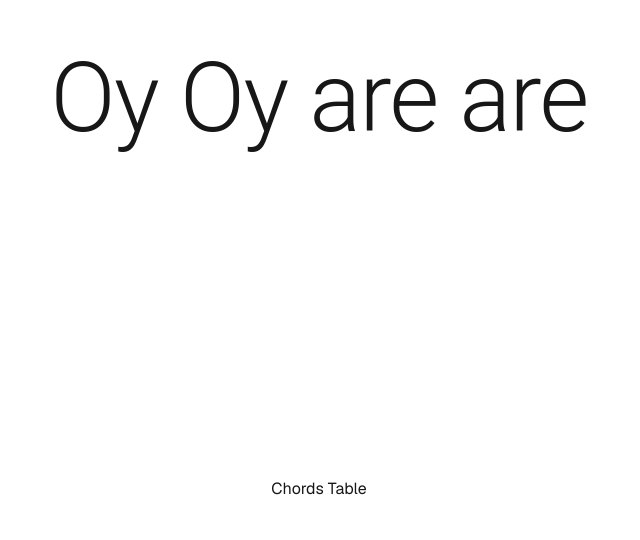
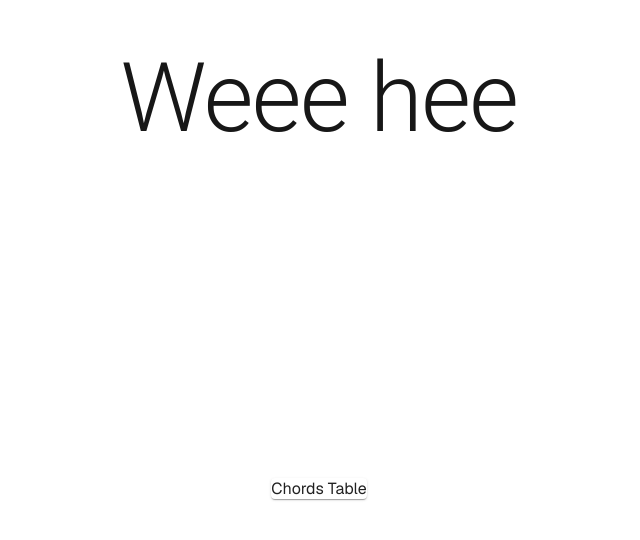
Before and after one commit to twohiccups/music-stuff, a Next.js app: page / in a window 1280 px wide. Shown: the top 540 px of the page, without its empty margins (321-961 px from the left). Built offline with nearby package versions, Linux system fonts and the light colour scheme; what @mui/material-nextjs would draw is missing.

Commit message:
feat: added export script

```diff
--- a/package.json
+++ b/package.json
@@ -6,7 +6,8 @@
     "dev": "next dev --turbopack",
     "build": "next build",
     "start": "next start",
-    "lint": "next lint"
+    "lint": "next lint",
+    "export": "next export"
   },
   "dependencies": {
     "@emotion/cache": "^11.14.0",
--- a/src/app/page.tsx
+++ b/src/app/page.tsx
@@ -1,14 +1,17 @@
-import { Box, Typography } from "@mui/material";
+import { Box, Card, Typography } from "@mui/material";
 import styles from "./page.module.css";
 import Link from "next/link";
 
 export default function Home() {
   return (
     <Box className={styles.page}>
-      <Typography variant="h1">      Oy Oy are are
+      <Typography variant="h1"> Weee hee
       </Typography>
 
-      <Link href="/chords-table">Chords Table</Link>
+
+      <Card>
+        <Link href="/chords-table">Chords Table</Link>
+      </Card>
     </Box>
   );
 }
```
